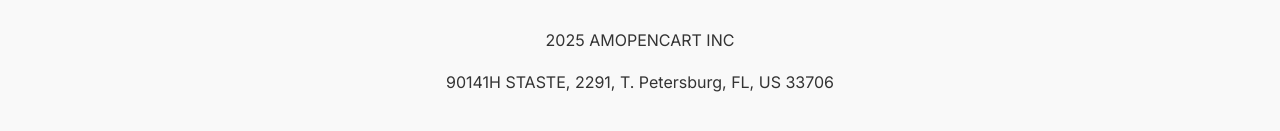
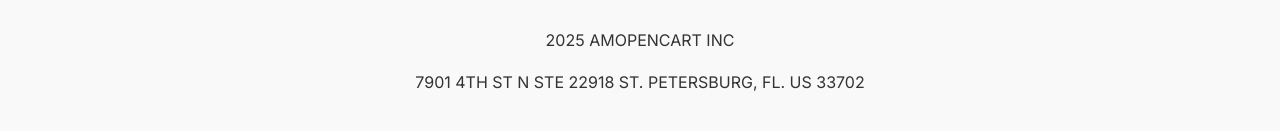
Before and after one commit to AmOpenCart/static-site, a plain HTML site: page index.html in a window 1280 px wide. Shown: the part 2834-2965 px from the top of the page. Drawn offline with Linux system fonts and the light colour scheme.

Commit message:
fix address

```diff
--- a/index.html
+++ b/index.html
@@ -257,7 +257,7 @@
     <footer class="footer">
         <div class="container">
             <p> 2025 AMOPENCART INC</p>
-            <p>90141H STASTE, 2291, T. Petersburg, FL, US 33706</p>
+            <p>7901 4TH ST N STE 22918 ST. PETERSBURG, FL. US 33702</p>
         </div>
     </footer>
 
```
